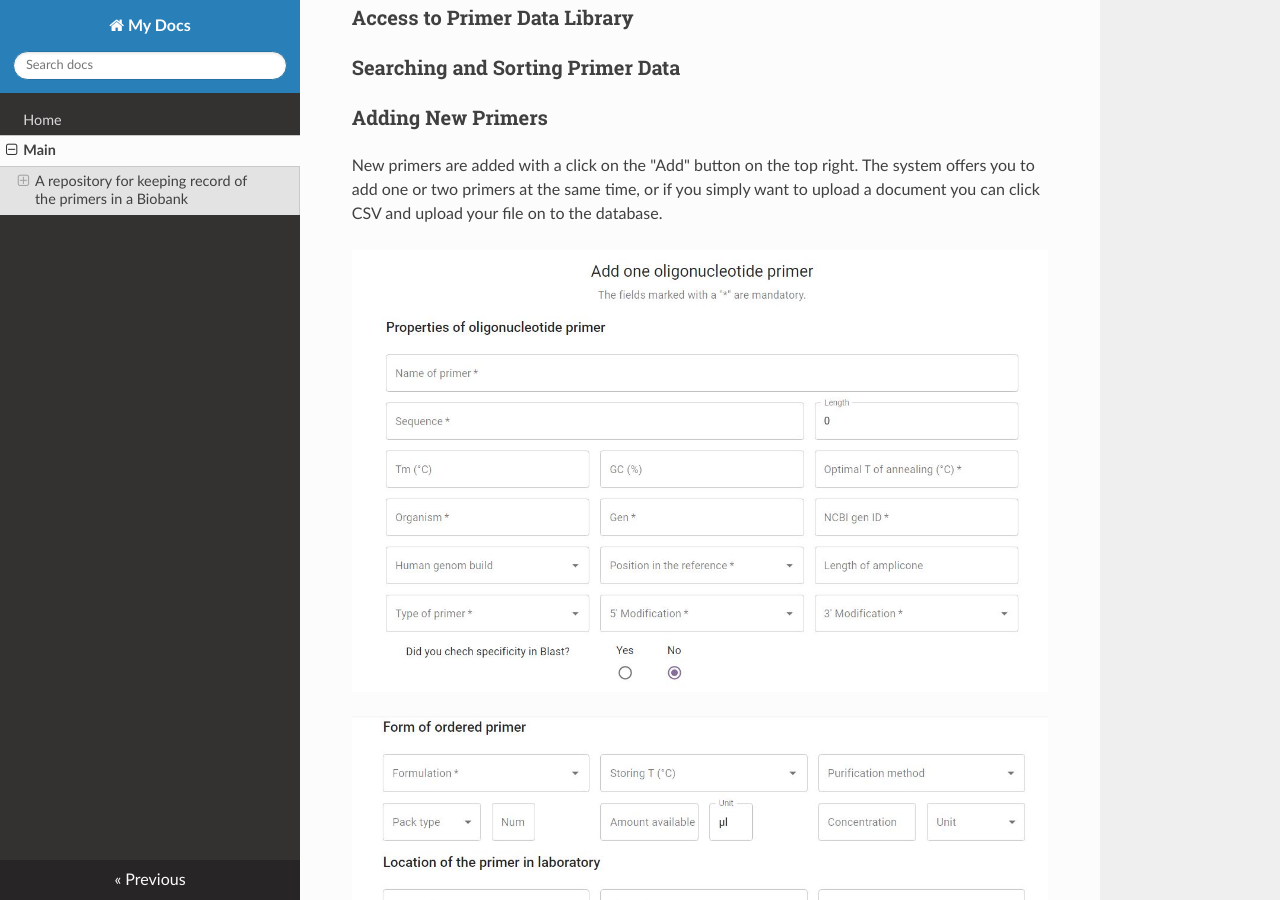
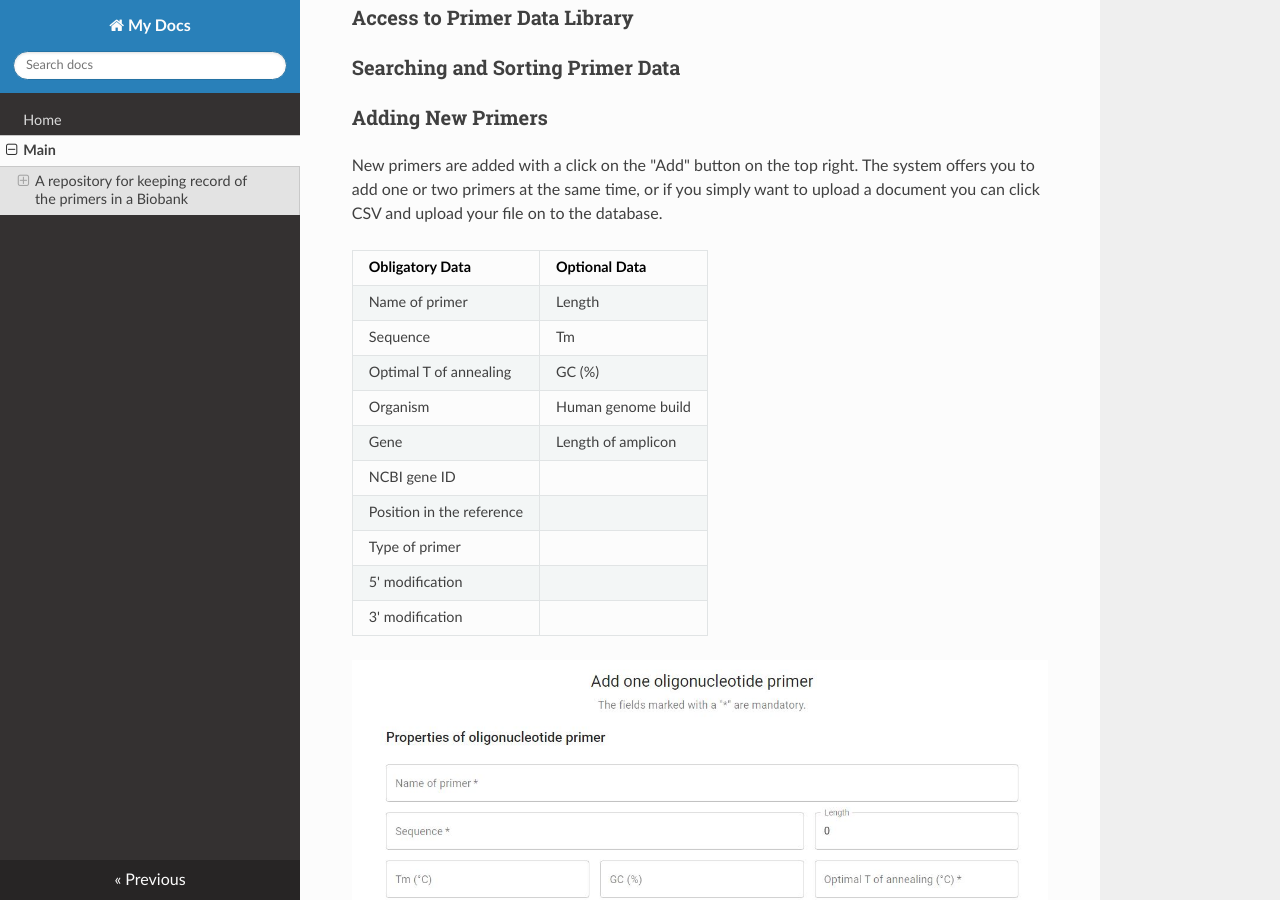
Before and after one commit to Bio-Prime/documentation, an MkDocs documentation site: the page built from docs/SpecificationsOfBioPrime.md, in a window 1280 px wide and 900 px high, scrolled down 3834 px. Built offline with MkDocs 1.6.1, drawn with Linux system fonts in a browser that asks for light colours; nearby versions of some CDN libraries.

Commit message:
začela s tabelo vnosa primerjev

```diff
--- a/docs/SpecificationsOfBioPrime.md
+++ b/docs/SpecificationsOfBioPrime.md
@@ -80,6 +80,19 @@ If the password has been forgotten or the e-mail has been changed, the Administr
 
 New primers are added with a click on the "Add" button on the top right. The system offers you to add one or two primers at the same time, or if you simply want to upload a document you can click CSV and upload your file on to the database.
 
+| Obligatory Data | Optional Data |
+|-------|-------|
+| Name of primer  | Length  |
+| Sequence | Tm |
+| Optimal T of annealing  | GC (%)  |
+| Organism  | Human genome build |
+| Gene  | Length of amplicon  |
+| NCBI gene ID |   |
+| Position in the reference  |   |
+| Type of primer  |   |
+| 5' modification |   |
+| 3' modification  |  |
+
 ![add_primer1](./add_primer1.JPG)
 
 ![add_primer2](./add_primer2.JPG)
```
